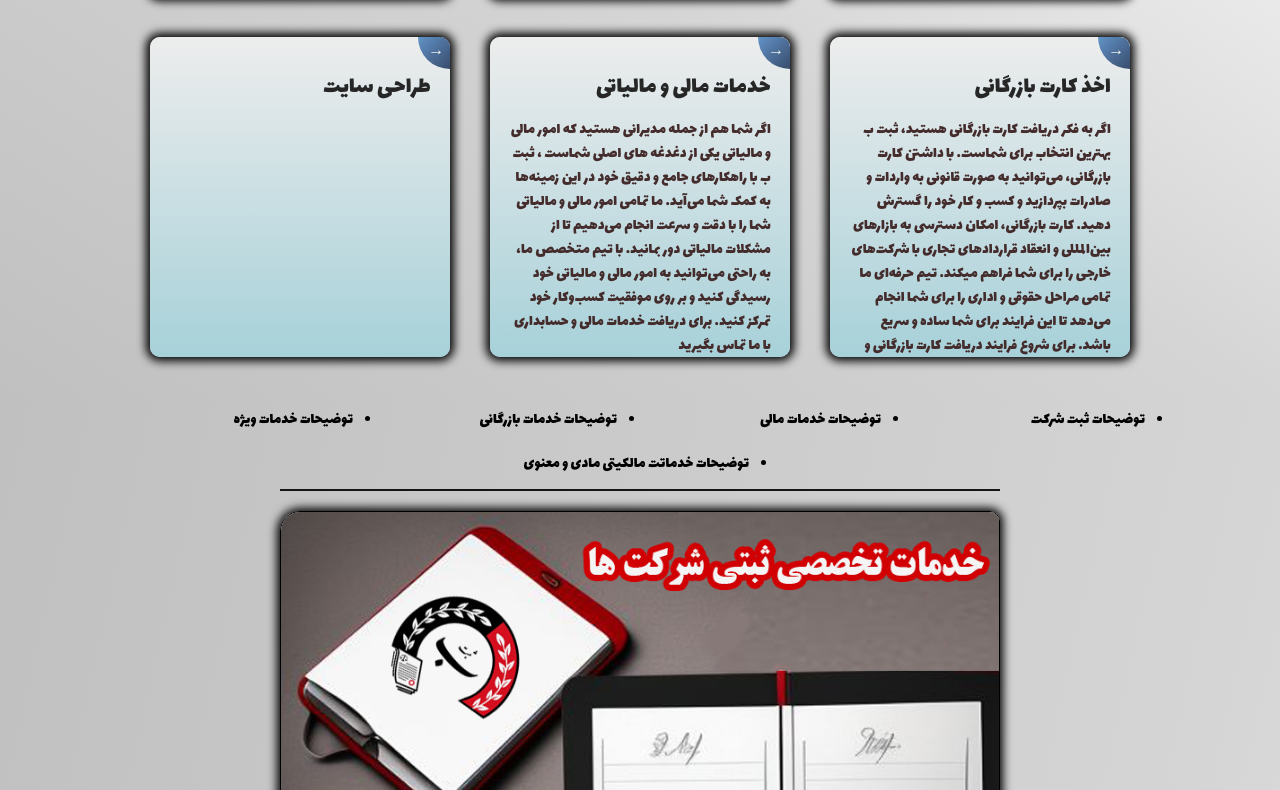
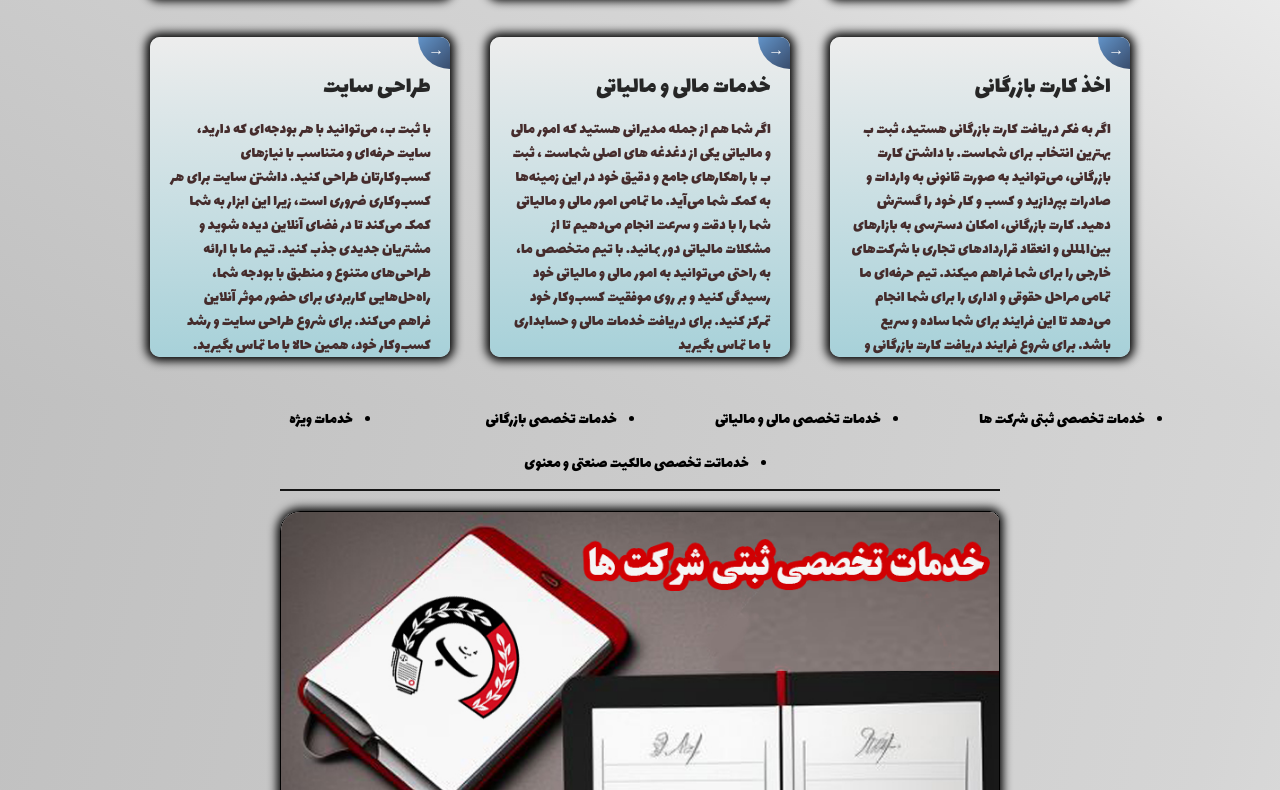
Before and after one commit to FarazMohamadnia/sabteb-v1, a React (Create React App) app: page / in a window 1280 px wide. Shown: the part 1430-2220 px from the top of the page. Built offline with nearby package versions, Linux system fonts and the light colour scheme.

Commit message:
changes text in fullDescription section

```diff
--- a/src/components/common/centerHeaderSection/centerHeaderSection.js
+++ b/src/components/common/centerHeaderSection/centerHeaderSection.js
@@ -66,7 +66,7 @@ export default function CenterHeaderSection(){
                   timing="ease"
                   iteration="2"
                   fillMode="none">
-                  <a href='tel: 09126711680'><Button className='d-block'>همین حالا با ما تماس بگیرید <FaPhoneVolume /></Button></a>
+                  <a href='tel: 02126231412'><Button className='d-block'>همین حالا با ما تماس بگیرید <FaPhoneVolume /></Button></a>
                 </MovingComponent>
             </Col>
 
--- a/src/components/layout/Body1Section/body1section.js
+++ b/src/components/layout/Body1Section/body1section.js
@@ -28,7 +28,7 @@ const data =[
     ,
     {
         title : 'طراحی سایت',
-        text : ''
+        text : 'با ثبت ب، می‌توانید با هر بودجه‌ای که دارید، سایت حرفه‌ای و متناسب با نیازهای کسب‌وکارتان طراحی کنید. داشتن سایت برای هر کسب‌وکاری ضروری است، زیرا این ابزار به شما کمک می‌کند تا در فضای آنلاین دیده شوید و مشتریان جدیدی جذب کنید. تیم ما با ارائه طراحی‌های متنوع و منطبق با بودجه شما، راه‌حل‌هایی کاربردی برای حضور موثر آنلاین فراهم می‌کند. برای شروع طراحی سایت و رشد کسب‌وکار خود، همین حالا با ما تماس بگیرید.'
     }
     ,
 ]
--- a/src/components/layout/fulldescription/fullDescription.js
+++ b/src/components/layout/fulldescription/fullDescription.js
@@ -9,16 +9,16 @@ export default function FullDescriptionSection(){
     return(
         <div className='fullDescription-body-style'>
             <ul className='fullDescription-link-style'>
-                <li><a href='#section1'>توضیحات ثبت شرکت</a></li>
-                <li><a href='#section2'>توضیحات خدمات مالی</a></li>
-                <li><a href='#section3'>توضیحات خدمات بازرگانی</a></li>
-                <li><a href='#section4'>توضیحات خدمات ویژه</a></li>
-                <li><a href='#section5'>توضیحات خدماتت مالکیتی مادی و معنوی</a></li>
+                <li><a href='#section1'>خدمات تخصصی ثبتی شرکت ها</a></li>
+                <li><a href='#section2'> خدمات تخصصی مالی و مالیاتی</a></li>
+                <li><a href='#section3'> خدمات تخصصی بازرگانی</a></li>
+                <li><a href='#section4'> خدمات ویژه</a></li>
+                <li><a href='#section5'> خدماتت تخصصی مالکیت صنعتی و معنوی</a></li>
             </ul>
             <div className='fullDescription-Des-body-styles'>
                 <div className='fullDescription-Des-body-styles-div'>
                     <img src={companyImg}/>
-                    <h2 id='section1'>توضیحات : ثبت شرکت</h2>
+                    <h2 id='section1'>خدمات تخصصی ثبتی شرکت ها</h2>
                     <p>
                       ثبت شرکت یکی از گام‌های اساسی برای شروع یک کسب‌وکار موفق در ایران است. این فرآیند نه تنها به رسمیت شناخته شدن کسب‌وکار شما کمک می‌کند، بلکه اعتبار قانونی و اقتصادی به آن می‌بخشد. در این مقاله، به بررسی خدمات تخصصی ثبتی و انواع مختلف شرکت‌هایی که می‌توان در ایران ثبت کرد، می‌پردازیم.
                     </p>
@@ -75,7 +75,7 @@ export default function FullDescriptionSection(){
                 </div>
                 <div className='fullDescription-Des-body-styles-div'>
                     <img src={financeImg}/>
-                    <h2 id='section2'>توضیحات : خدمات مالی</h2>
+                    <h2 id='section2'>خدمات تخصصی مالی و مالیاتی</h2>
                     <p>
                       امور مالی و مالیاتی نقش حیاتی در مدیریت و بهبود وضعیت مالی و پرداخت مالیات در کسب‌وکارها دارند که شامل اقداماتی نظیر اخذ کد اقتصادی، اخذ گواهی ارزش افزوده، اخذ دفاتر پلمب مالی و به روز بودن اطلاعات مالی و مالیاتی می‌شوند.
                     </p>
@@ -108,7 +108,7 @@ export default function FullDescriptionSection(){
                 </div>
                 <div className='fullDescription-Des-body-styles-div'>
                     <img src={commerceImg}/>
-                    <h2 id='section3'>توضیحات : خدمات بازرگانی</h2>
+                    <h2 id='section3'> خدمات تخصصی بازرگانی</h2>
                     <p>
                       در دنیای تجارت بین‌المللی، داشتن مجوزهای لازم برای انجام فعالیت‌های بازرگانی اهمیت ویژه‌ای دارد. کارت بازرگانی یکی از این مجوزهای ضروری است که به افراد و شرکت‌ها اجازه می‌دهد تا در زمینه واردات و صادرات فعالیت کنند. کارت بازرگانی می‌تواند به دو نوع حقیقی و حقوقی تقسیم شود.
                     </p>
@@ -129,7 +129,7 @@ export default function FullDescriptionSection(){
                 </div>
                 <div className='fullDescription-Des-body-styles-div'>
                     <img src={specialImage}/>
-                    <h2 id='section4'>توضیحات : خدمات ویژه</h2>
+                    <h2 id='section4'>خدمات ویژه</h2>
                     <p>
                     در دنیای امروز، ایجاد هویت بصری و آنلاین برای هر کسب‌وکار نوپا امری ضروری و غیرقابل انکار است. برای صاحبین کسب و کار های نوپا طراحی سایت و طراحی لوگو می‌تواند به عنوان یک عامل تعیین‌کننده در موفقیت و جذب مشتریان جدید در فضای مجازی و تبلیغاتی باشد.
                     </p>
@@ -150,7 +150,7 @@ export default function FullDescriptionSection(){
                 </div>
                 <div className='fullDescription-Des-body-styles-div'>
                     <img src={brandImg}/>
-                    <h2 id='section5'>توضیحات : خدمات مالکیتی مادی و معنوی</h2>
+                    <h2 id='section5'> خدمات  تخصصی مالکیت صنعتی و معنوی</h2>
                     <p>
                       مالکیت صنعتی و معنوی از جمله مهم‌ترین ابزارهای حمایت از نوآوری‌ها، خلاقیت‌ها و تلاش‌های فکری افراد و شرکت‌ها هستند. این نوع مالکیت‌ها امکان حفاظت از حقوق خالقان و مبتکران را فراهم می‌آورند و به آن‌ها اجازه می‌دهند تا از دستاوردهای خود بهره‌برداری مالی کنند. خدمات تخصصی مالکیت صنعتی و معنوی شامل ثبت برند، ثبت طرح صنعتی و ثبت اختراع است.
                     </p>
```
